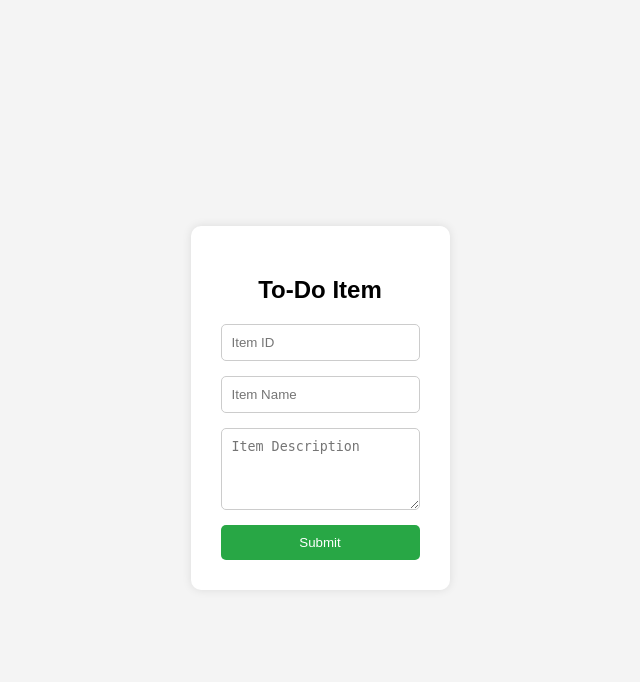
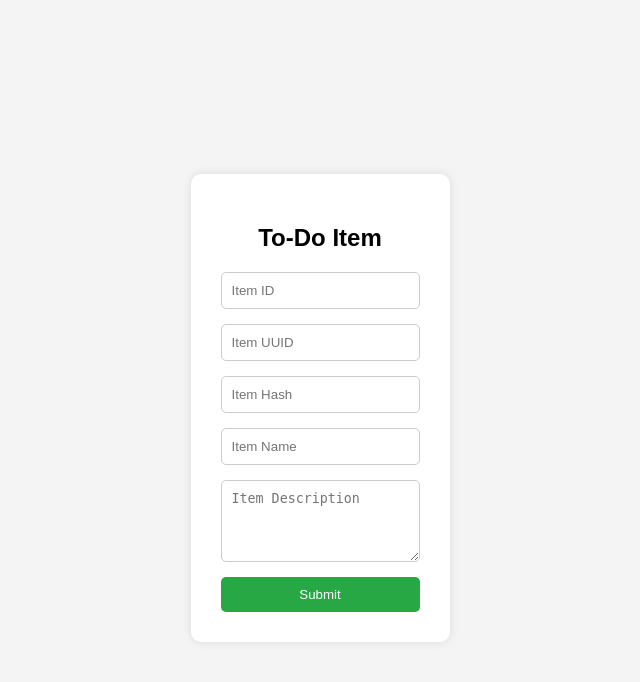
Before and after one commit to boorrring/flaskApp, a Flask app: page / in a window 1280 px wide. Shown: the top 682 px of the page, without its empty margins (320-960 px from the left). Run offline with Flask 3, Linux system fonts and the light colour scheme.

```diff
--- a/backend/app.py
+++ b/backend/app.py
@@ -15,14 +15,18 @@ collection = db["todo_items"]
 @app.route("/submittodoitem", methods=["POST"])
 def submit_todo_item():
     item_id = request.form.get("itemId")
+    item_uuid = request.form.get("itemUuid")
+    item_hash = request.form.get("itemHash")
     item_name = request.form.get("itemName")
     item_desc = request.form.get("itemDescription")
 
-    if not item_id or not item_name or not item_desc:
+    if not item_id or not item_uuid or not item_hash or not item_name or not item_desc:
         return jsonify({"status": "error", "message": "Missing fields"}), 400
 
     collection.insert_one({
         "id": item_id,
+        "uuid": item_uuid,
+        "hash": item_hash,
         "name": item_name,
         "description": item_desc
     })
--- a/frontend/templates/todo.html
+++ b/frontend/templates/todo.html
@@ -55,6 +55,8 @@
         <h2>To-Do Item</h2>
         <form action="submittodoitem" method="POST">
             <input type="text" name="itemId" placeholder="Item ID" required>
+            <input type="text" name="itemUuid" placeholder="Item UUID" required>
+            <input type="text" name="itemHash" placeholder="Item Hash" required>
             <input type="text" name="itemName" placeholder="Item Name" required>
             <textarea name="itemDescription" rows="4" placeholder="Item Description" required></textarea>
             <button type="submit">Submit</button>
```
